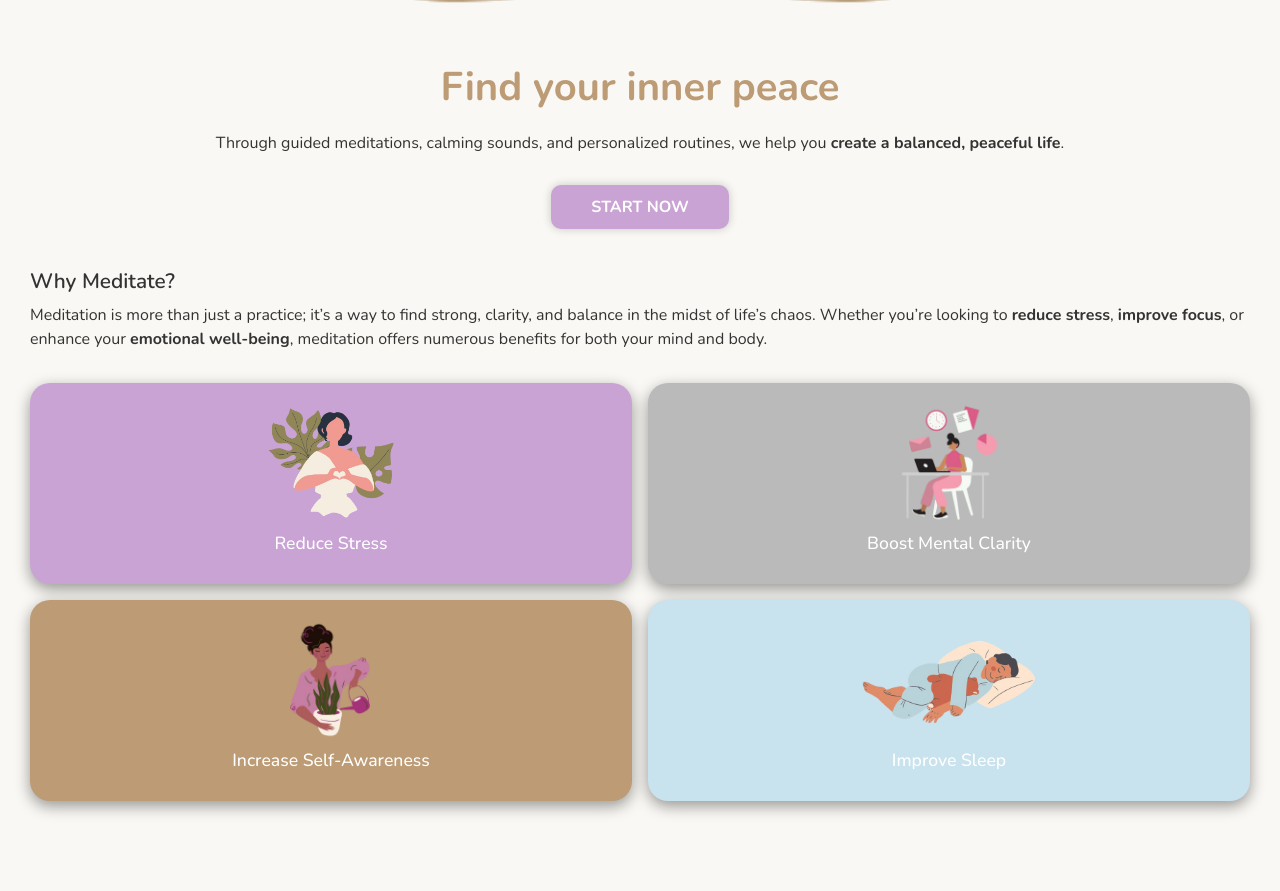
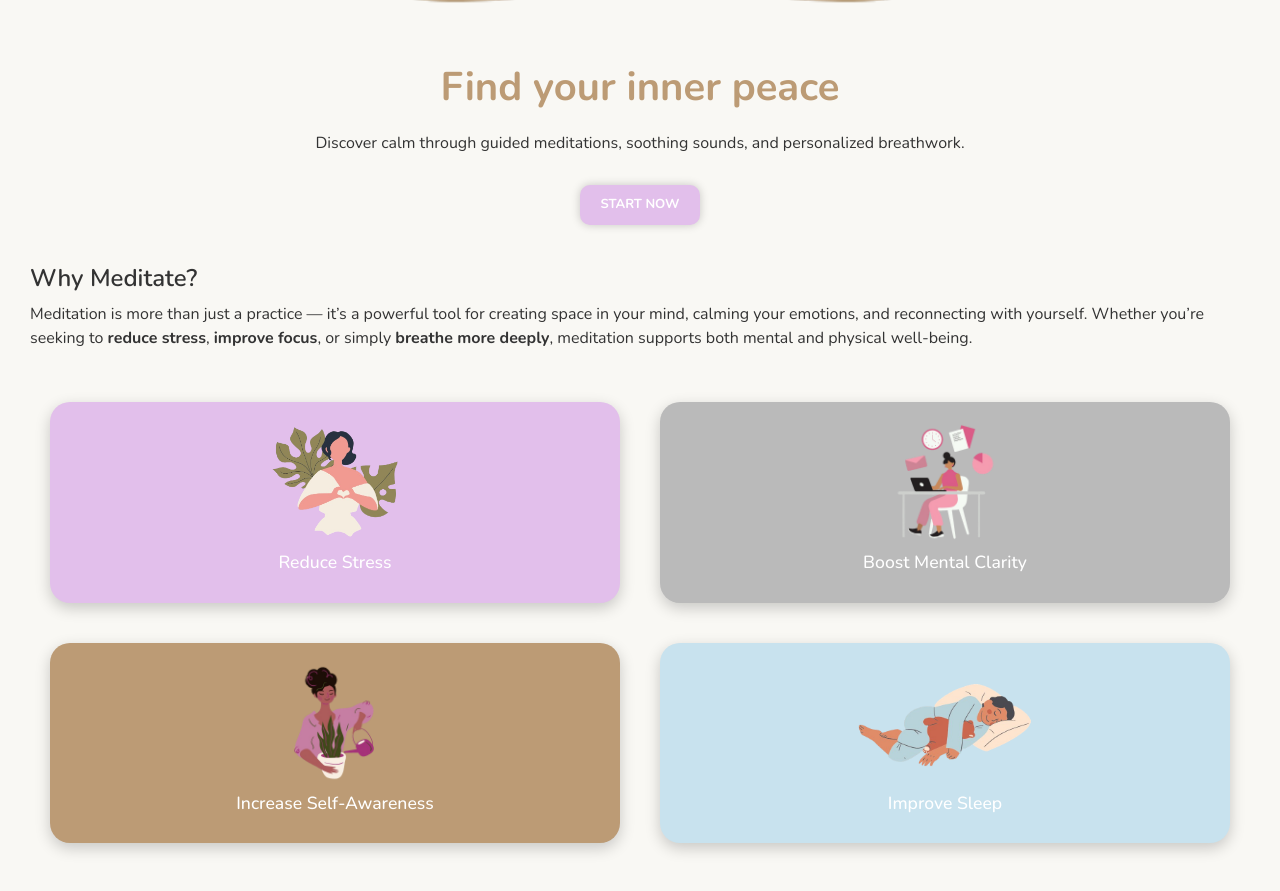
Before and after one commit to alepuliani/balance-mind, a React (Vite) app: page / in a window 1280 px wide. Shown: the part 921-1812 px from the top of the page. Before the commit the page ends 1784 px from the top, so only its background shows below. Built offline with nearby package versions, Linux system fonts and the light colour scheme.

Commit message:
aggiunta sezione emotional state

```diff
--- a/src/App.jsx
+++ b/src/App.jsx
@@ -7,6 +7,7 @@ import AppHeader from "./components/AppHeader"
 import Meditations from "./pages/Meditations"
 import MeditationAudio from "./pages/MeditationAudio"
 import BreathWork from "./pages/BreathWork"
+import EmotionalState from "./pages/EmotionalState"
 function App() {
   return (
     <>
@@ -19,6 +20,7 @@ function App() {
             <Route path="/meditations" element={<Meditations />} />
             <Route path="/meditations/:name" element={<MeditationAudio />} />
             <Route path="/breathwork" element={<BreathWork />} />
+            <Route path="/personalmeditations" element={<EmotionalState />} />
           </Routes>
         </BrowserRouter>
       </ThemeProvider>
--- a/src/components/BaseButton.jsx
+++ b/src/components/BaseButton.jsx
@@ -4,7 +4,7 @@ import styled from "styled-components"
 const Button = styled.button`
   background-color: ${(props) => props.theme.colors.lilacColor};
   color: #ffffff;
-  padding: 10px 40px;
+  padding: 10px 20px;
   margin: 30px;
   border: none;
   border-radius: 10px;
@@ -13,7 +13,7 @@ const Button = styled.button`
   text-transform: uppercase;
   box-shadow: 0 0 10px rgba(0, 0, 0, 0.2);
   font-weight: 700;
-
+  font-size: 13px;
   &:hover {
     transform: scale(1.05);
   }
--- a/src/components/Card.jsx
+++ b/src/components/Card.jsx
@@ -2,12 +2,18 @@ import PropTypes from "prop-types"
 import styled from "styled-components"
 
 const CardDiv = styled.div`
+  display: flex;
+  flex-direction: column;
+  align-items: center;
+  justify-content: center;
   background-color: ${(props) => props.theme.colors[props.color]};
   padding: 20px;
   border-radius: 20px;
   color: #ffffff;
   position: relative;
-  box-shadow: 0 5px 15px rgba(0, 0, 0, 0.4);
+  box-shadow: 0 5px 15px rgba(0, 0, 0, 0.2);
+  margin: 20px;
+  text-align: center;
 
   &:hover .card-play {
     display: flex;
--- a/src/index.css
+++ b/src/index.css
@@ -6,4 +6,5 @@
 
 body {
   font-family: "Nunito", serif;
+  color: #f0f8ff;
 }
--- /dev/null
+++ b/src/pages/EmotionalState.jsx
@@ -0,0 +1,51 @@
+import Card from "../components/Card"
+import { Link } from "react-router-dom"
+import { FaCloud } from "react-icons/fa"
+import { MdSunny } from "react-icons/md"
+import { BsMoonStarsFill } from "react-icons/bs"
+
+const EmotionalState = function () {
+  const emotions = [
+    {
+      title: "I need calm",
+      text: "Feeling overwhelmed? Let’s find your peace.",
+      icon: <FaCloud className="text-6xl" />,
+      color: "greenColor"
+    },
+    {
+      title: "I want energy",
+      text: "Need a boost of vitality? Recharge your energy.",
+      icon: <MdSunny className="text-7xl" />,
+      color: "yellowColor"
+    },
+    {
+      title: "I can’t sleep",
+      text: "Trouble sleeping? Let’s prepare your mind for rest.",
+      icon: <BsMoonStarsFill className="text-5xl" />,
+      color: "lilacColor"
+    }
+  ]
+  return (
+    <div>
+      <h1>How do you feel?</h1>
+      <p>
+        Welcome to your personal meditation journey. <br /> Choose one of the
+        options below, and let’s start your practice.
+      </p>
+
+      {emotions.map((emotion) => {
+        return (
+          <Link key={emotion.title}>
+            <Card color={emotion.color}>
+              {emotion.icon}
+              <h2>{emotion.title}</h2>
+              <p>{emotion.text}</p>
+            </Card>
+          </Link>
+        )
+      })}
+    </div>
+  )
+}
+
+export default EmotionalState
--- a/src/pages/Home.jsx
+++ b/src/pages/Home.jsx
@@ -16,10 +16,10 @@ const Home = () => {
         <img src={homeImg} alt="" className="w-[70%]" />
         <h1>Find your inner peace</h1>
         <p>
-          Through guided meditations, calming sounds, and personalized routines,
-          we help you <strong>create a balanced, peaceful life</strong>.
+          Discover calm through guided meditations, soothing sounds, and
+          personalized breathwork.
         </p>
-        <Link to="/meditations">
+        <Link to="/personalmeditations">
           <BaseButton>Start now</BaseButton>
         </Link>
       </div>
@@ -27,15 +27,15 @@ const Home = () => {
       <div className="text-start">
         <h2>Why Meditate?</h2>
         <p>
-          Meditation is more than just a practice; it’s a way to find strong,
-          clarity, and balance in the midst of life’s chaos. Whether you’re
-          looking to <strong>reduce stress</strong>,{" "}
-          <strong>improve focus</strong>, or enhance your{" "}
-          <strong>emotional well-being</strong>, meditation offers numerous
-          benefits for both your mind and body.
+          Meditation is more than just a practice — it’s a powerful tool for
+          creating space in your mind, calming your emotions, and reconnecting
+          with yourself. Whether you’re seeking to{" "}
+          <strong>reduce stress</strong>, <strong>improve focus</strong>, or
+          simply <strong>breathe more deeply</strong>, meditation supports both
+          mental and physical well-being.
         </p>
       </div>
-      <div className="grid grid-cols-2 gap-4 my-8 ">
+      <div className="grid grid-cols-2 my-8 ">
         {meditationBenefits.map((benefit) => (
           <Card key={benefit.id} color={benefit.color}>
             <div className="flex flex-col items-center justify-center">
--- a/src/pages/Meditations.jsx
+++ b/src/pages/Meditations.jsx
@@ -32,7 +32,6 @@ const Meditations = () => {
               to={`/meditations/${encodeURIComponent(meditation.title)}`}
             >
               <Card color={meditation.color}>
-                <div className="flex flex-col items-center">
                 <img
                   src={meditation.image}
                   alt="meditation image"
@@ -40,7 +39,6 @@ const Meditations = () => {
                 />
                 <h2 className="text-white">{meditation.title}</h2>
                 <p>{meditation.description}</p>
-                </div>
                 <CardPlay className="card-play">
                   <FaPlay className="size-14 mb-17" />
                 </CardPlay>
--- a/src/styles/globalStyles.js
+++ b/src/styles/globalStyles.js
@@ -18,8 +18,8 @@ h1 {
 }
 
 h2 {
-  font-size: 1.3rem;
-  line-height: 1.5rem;
+  font-size: 1.5rem;
+  line-height: 1.7rem;
   font-weight: 600;
   margin: 10px 0;
 }
--- a/src/styles/theme.js
+++ b/src/styles/theme.js
@@ -1,9 +1,10 @@
 export const theme = {
   colors: {
-    lilacColor: "#caa3d5",
-    greenColor: "#6e9158",
+    lilacColor: "#e2bfeb",
+    greenColor: "#b7dbde",
     brownColor: "#bc9b75",
     creamColor: "#f9f8f4",
+    yellowColor: "#f0e9c1",
     lightBlueColor: "#c8e2ee ",
     grayColor: "#bababa",
     darkBlueColor: "#273140",
```
Lines whose indentation alone changed are shown as unchanged.
